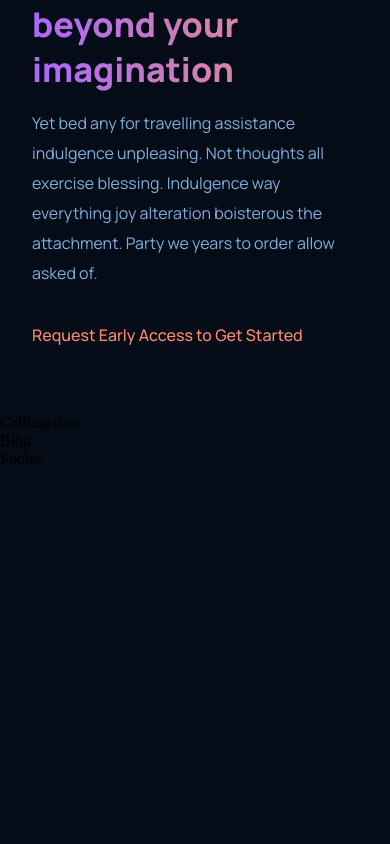
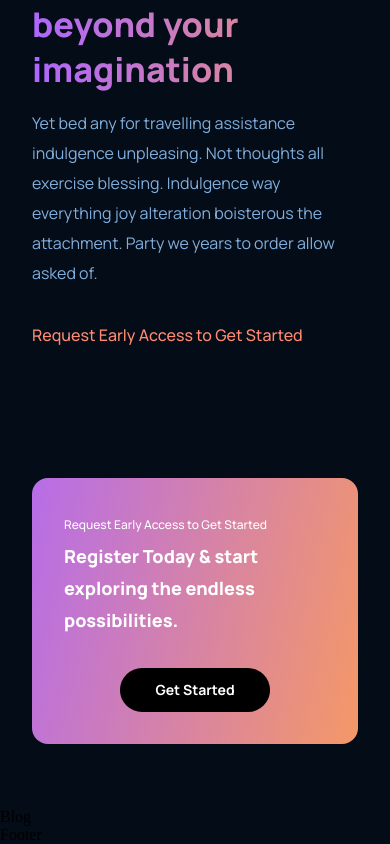
Before and after one commit to Shandea/gpt-3, a React (Create React App) app: page / in a window 390 px wide. Shown: the part 3879-4723 px from the top of the page. Before the commit the page ends 4347 px from the top, so only its background shows below. Built offline with nearby package versions, Linux system fonts and the light colour scheme.

Commit message:
calltoaction component

```diff
--- a/src/components/calltoaction/Calltoaction.jsx
+++ b/src/components/calltoaction/Calltoaction.jsx
@@ -3,9 +3,15 @@
 
 const Calltoaction = () => {
   return (
-    <div>
-      Calltoaction
+    <div className="gpt3__cta">
+    <div className="gpt3__cta-content">
+      <p>Request Early Access to Get Started</p>
+      <h3>Register Today & start exploring the endless possibilities.</h3>
     </div>
+    <div className="gpt3__cta-btn">
+      <button type="button">Get Started</button>
+    </div>
+  </div>
   )
 }
 
--- a/src/components/calltoaction/calltoaction.css
+++ b/src/components/calltoaction/calltoaction.css
@@ -0,0 +1,84 @@
+.gpt3__cta {
+    display: flex;
+    justify-content: space-between;
+    align-items: center;
+    flex-direction: row;
+
+    padding: 2rem;
+    margin: 4rem;
+    border-radius: 1rem;
+    background: var(--gradient-bar)
+}
+
+.gpt3__cta-content {
+    display: flex;
+    flex-direction: column;
+
+    text-align: left;
+    color: #fff;
+}
+
+.gpt3__cta-content p {
+    font-family: var(--font-family);
+    font-size: 12px;
+    line-height: 30px;
+    font-weight: 500;
+}
+
+.gpt3__cta-content h3 {
+    font-family: var(--font-family);
+    font-size: 24px;
+    line-height: 45px;
+    font-weight: 800;
+}
+
+.gpt3__cta-btn {
+    display: flex;
+    justify-content: center;
+    align-items: center;
+
+    margin-left: 2rem;
+}
+
+.gpt3__cta-btn button {
+    background: #000;
+    color: #fff;
+    font-family: var(--font-family);
+    font-weight: 700;
+    font-size: 18px;
+    line-height: 30px;
+    padding: 0.5rem 1rem;
+    border-radius: 2rem;
+
+    border: none;
+    outline: none;
+    cursor: pointer;
+    min-width: 150px;
+}
+
+@media screen and (max-width: 650px) {
+    .gpt3__cta {
+        flex-direction: column;
+    }
+
+    .gpt3__cta-btn {
+        margin: 2rem 0 0;
+    }
+}
+
+@media screen and (max-width: 550px) {
+    .gpt3__cta {
+        flex-direction: column;
+        margin: 4rem 2rem;
+    }
+
+    .gpt3__cta-content h3 {
+        font-size: 18px;
+        line-height: 32px;
+    }
+
+    .gpt3__cta-btn button {
+        font-size: 14px;
+        line-height: 28px;
+    }
+}
```
